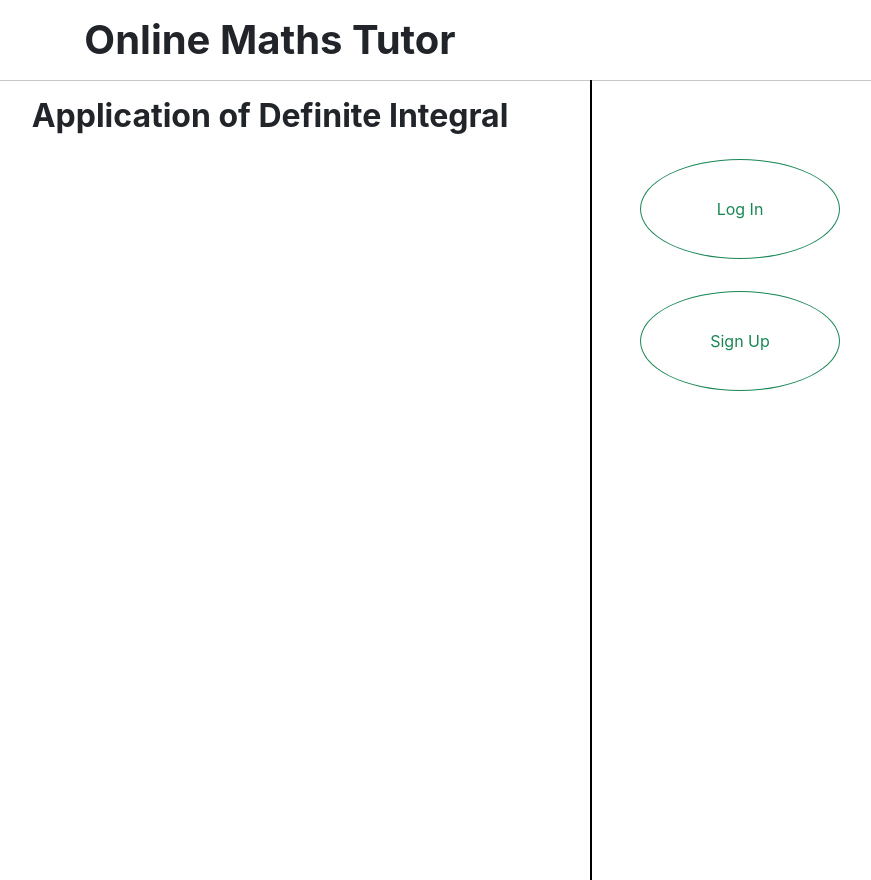
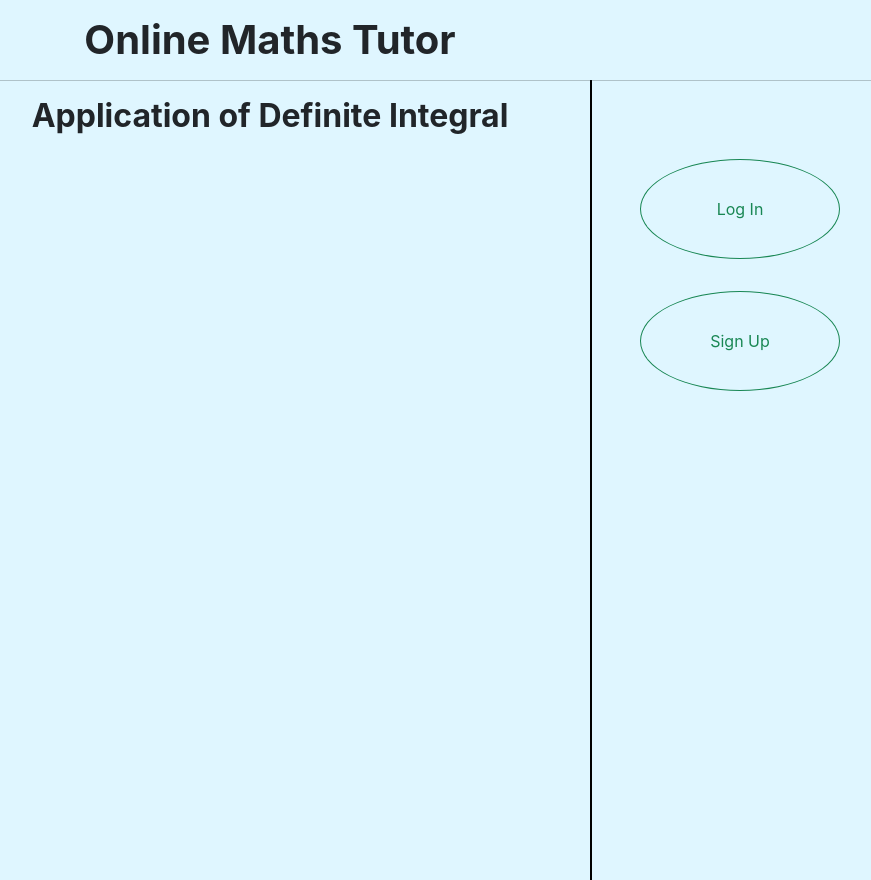
Before and after one commit to Parshvavyas17/CDAC-MathsTutor, a React (Create React App) app: page / in a window 1280 px wide. Shown: the whole page, without its empty margins (370-1241 px from the left). Built offline with nearby package versions, Linux system fonts and the light colour scheme.

Commit message:
bg color changed

```diff
--- a/src/index.css
+++ b/src/index.css
@@ -5,6 +5,7 @@ body {
     sans-serif;
   -webkit-font-smoothing: antialiased;
   -moz-osx-font-smoothing: grayscale;
+  background-color: #DFF6FF;
 }
 
 code {
```
